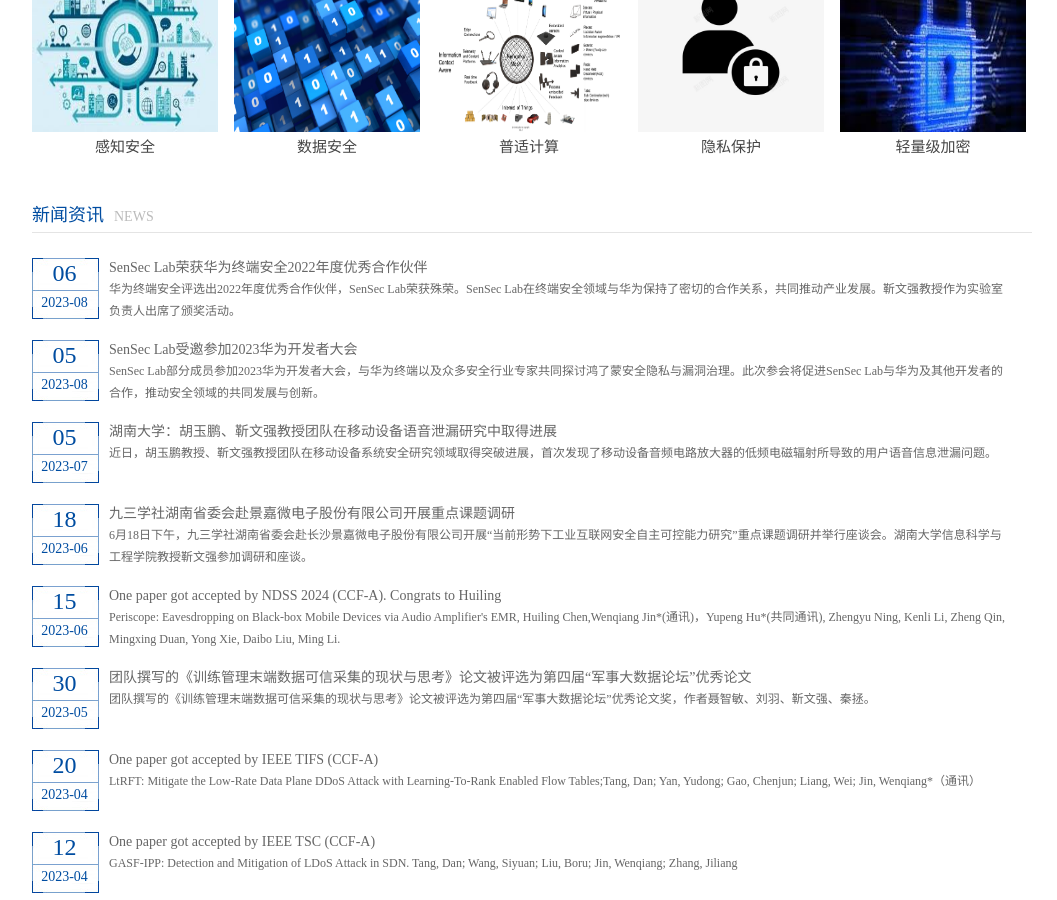
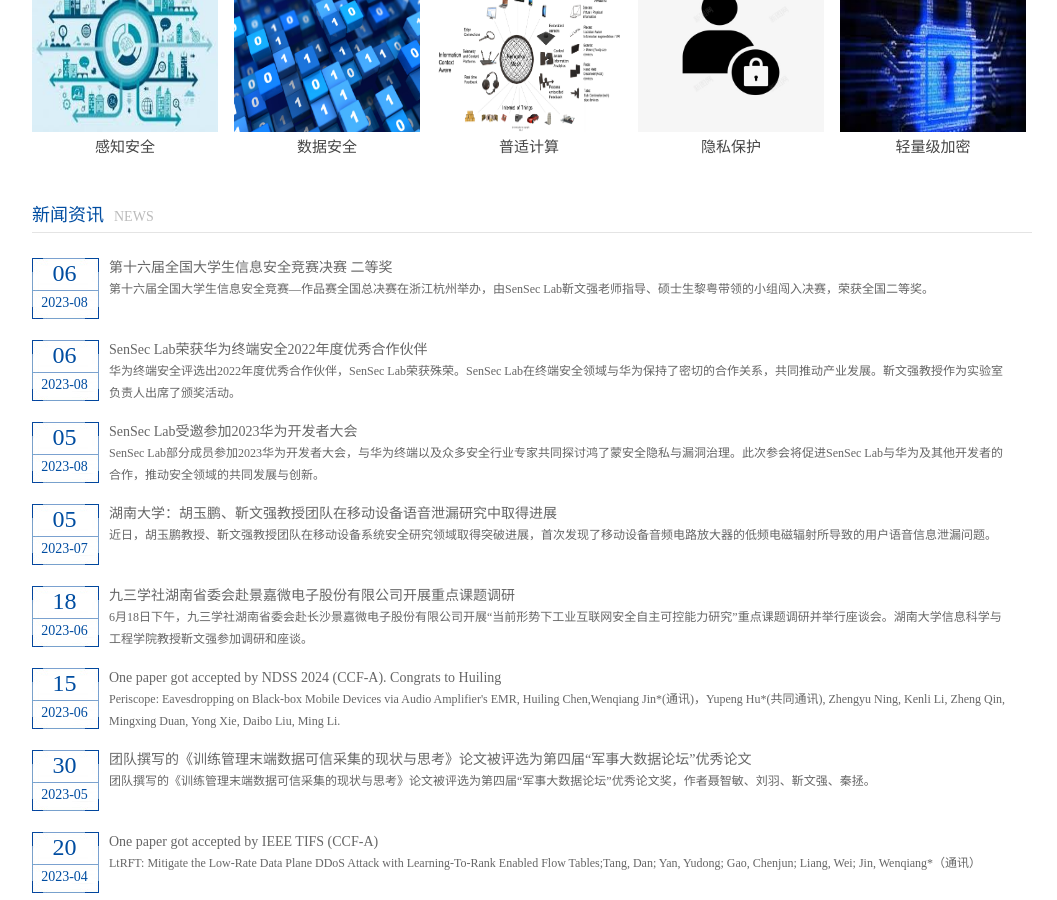
Before and after one commit to senseclab/senseclab.github.io, a Jekyll site: the page built from index.html, in a window 1280 px wide and 900 px high, scrolled down 1032 px. Shown: the whole window, without its empty margins (108-1165 px from the left). Built offline with Jekyll 4.4.1, drawn with Linux system fonts in a browser that asks for light colours.

Commit message:
Update index.html

```diff
--- a/index.html
+++ b/index.html
@@ -101,6 +101,17 @@
       </div>
       <div class="news_bottom">
         <ul class="infoList" id="infoList">
+
+          <li class="li">
+            <div class="date">
+              <p class="day"><a style="color:#004da1">06</a></p>
+              <span class="month"><a style="color:#004da1">2023-08</a></span>
+            </div>
+            <div class="text">
+              <h3 style="overflow: hidden;text-overflow: ellipsis;white-space: nowrap;"><a>第十六届全国大学生信息安全竞赛决赛 二等奖</a></h3>
+              <p><a>第十六届全国大学生信息安全竞赛—作品赛全国总决赛在浙江杭州举办，由SenSec Lab靳文强老师指导、硕士生黎粤带领的小组闯入决赛，荣获全国二等奖。</a></p>
+            </div>
+          </li>
 
           <li class="li">
             <div class="date">
```
